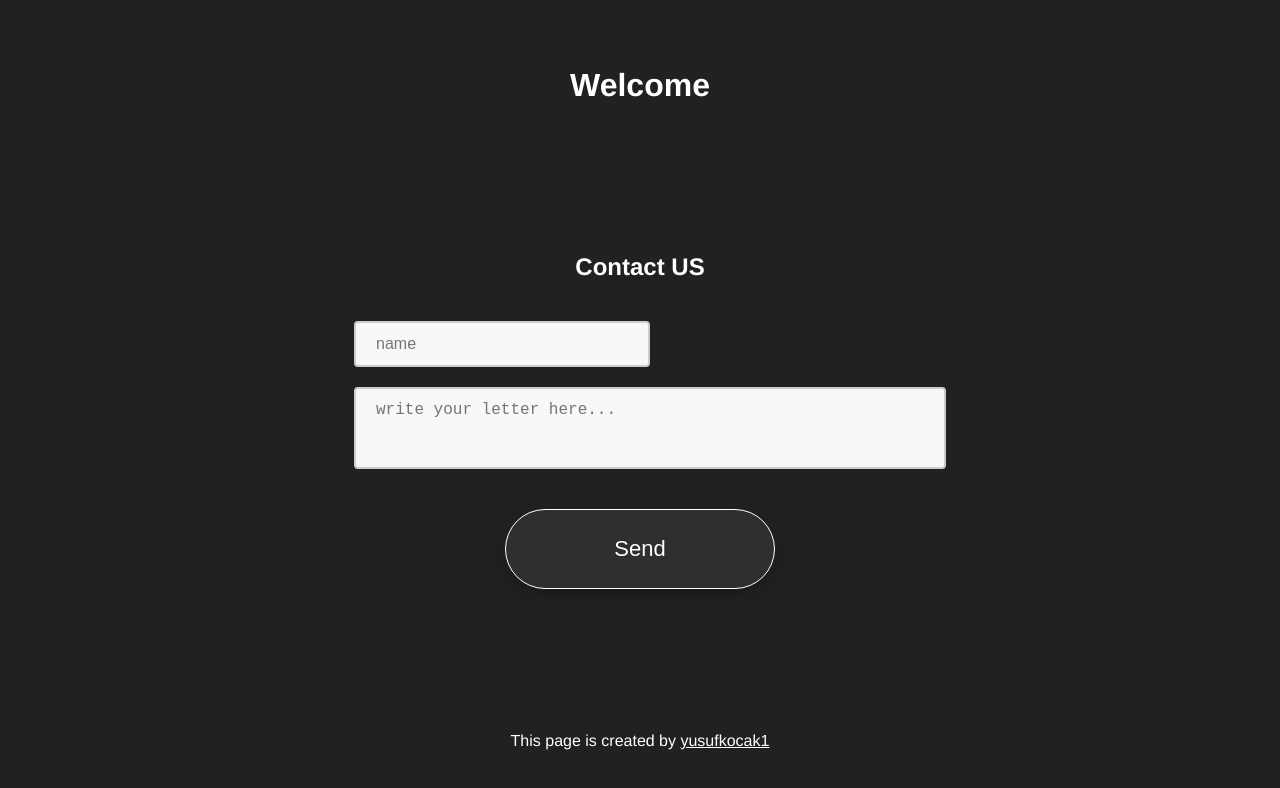
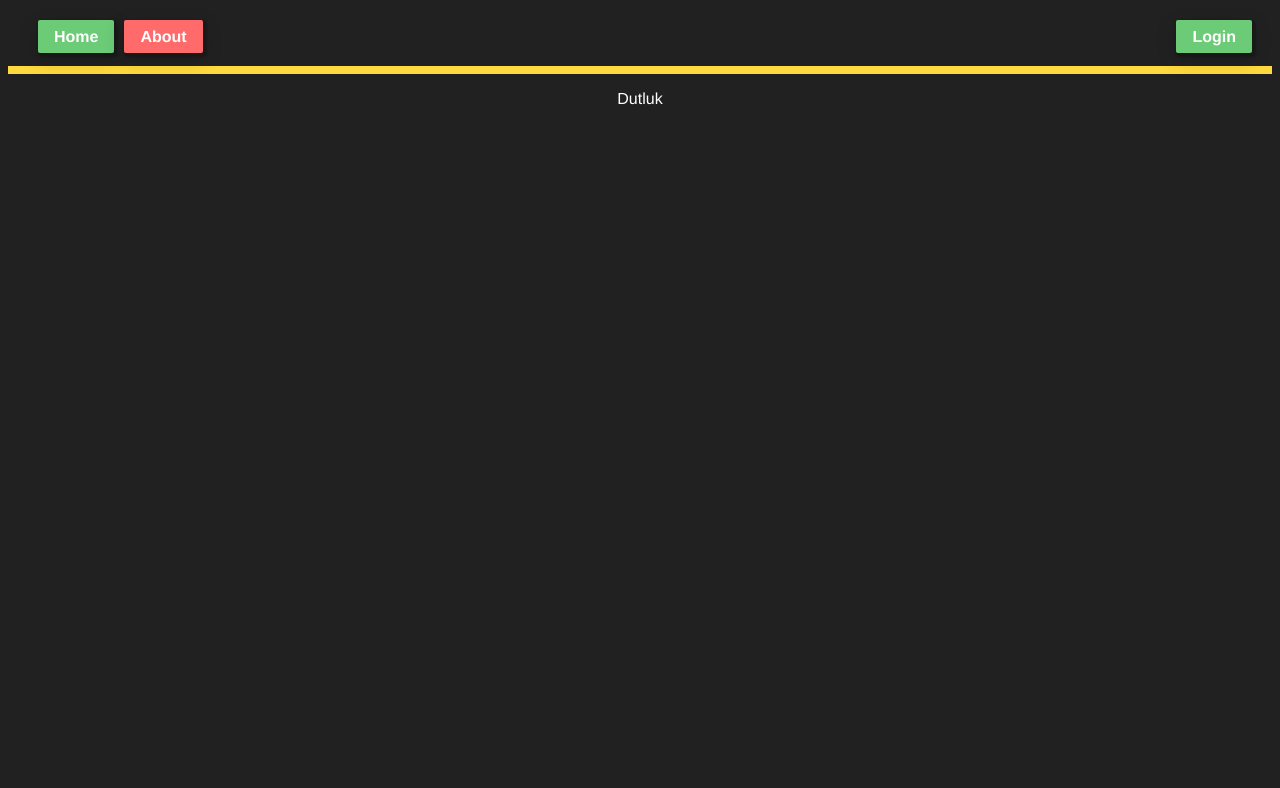
Before and after one commit to yusufkocak1/blog, a Vue app: page /about in a window 1280 px wide. Shown: the top 788 px of the page. Built offline with nearby package versions, Linux system fonts and the light colour scheme.

Commit message:
bazı düzeltmeler

```diff
--- a/src/App.vue
+++ b/src/App.vue
@@ -1,29 +1,57 @@
 <template>
-  <div id="app">
-
-    <HelloWorld msg="Welcome "/>
+  <div id="nav">
+    <div>
+      <router-link class="nav-item" to="/">Home</router-link>
+      <router-link class="nav-item" to="/about">About</router-link>
+    </div>
+    <div>
+      <router-link class="nav-item" to="/login">Login</router-link>
+    </div>
   </div>
+  <router-view/>
 </template>
-
-<script>
-import HelloWorld from './components/HelloWorld.vue'
-
-export default {
-  name: 'App',
-  components: {
-    HelloWorld
-  }
-}
-</script>
 
 <style>
 #app {
   font-family: Avenir, Helvetica, Arial, sans-serif;
   text-align: center;
-  height: 100vh;
+  color: #fff;
+  background-color: #212121;
 }
 
 body {
   background-color: #212121;
+
+}
+
+#nav {
+  display: flex;
+  flex-direction: row;
+  justify-content: space-between;
+  padding: 20px;
+  border-bottom: 8px solid #FFD93D;
+}
+
+.nav-item {
+  width: 100px;
+  box-shadow: 2px 2px 2px 2px rgba(0, 0, 0, 0.2), 0 6px 20px 0 rgba(0, 0, 0, 0.19);
+  border-radius: 2px;
+  padding: 8px;
+  padding-left: 16px;
+  padding-right: 16px;
+  background-color: #6BCB77;
+  color: #fff;
+  text-decoration: none;
+  margin-left: 10px;}
+
+#nav a {
+  font-weight: bold;
+}
+
+#nav a.router-link-exact-active {
+  color: #fff;
+  background-color: #FF6B6B;
+  box-shadow: 2px 2px 2px 2px rgba(0, 0, 0, 0.2), 0 6px 20px 0 rgba(0, 0, 0, 0.19);
+
 }
 </style>
--- a/src/components/HelloWorld.vue
+++ b/src/components/HelloWorld.vue
@@ -6,16 +6,16 @@
       <form v-on:submit.prevent="submitForm">
 
         <div class="form-group">
-          <input id="name" v-model="form.name" class="form-control" placeholder="name" type="text">
+          <input id="name" v-model="form.name" class="form-control" placeholder="Contact address" type="text">
           <textarea id="message" v-model="form.message" class="form-control" name="message"
-                    placeholder="write your letter here..."
+                    placeholder="Write your letter here..."
                     rows="3"></textarea>
         </div>
         <div class="form-group">
 
           <div class="button-group">
             <button id="btn">
-              <p id="btnText">Send</p>
+              <p id="btnText"><strong>Send</strong></p>
               <div class="check-box">
                 <svg viewBox="0 0 50 50" xmlns="http://www.w3.org/2000/svg">
                   <path d="M14.1 27.2l7.1 7.2 16.7-16.8" fill="transparent"/>
@@ -35,7 +35,6 @@
 
 <script>
 import axios from 'axios';
-
 export default {
   name: 'HelloWorld',
   props: {
@@ -104,20 +103,19 @@ li {
 a {
   color: #fff;
 }
-
-.container {
+.container{
+  min-width:600px;
   width: 100%;
   height: 90%;
   padding-top: 3%;
-  background-color: #212121;
+  background-color: #3f51b5;
   color: #fff;
   display: flex;
   flex-direction: column;
   justify-content: space-between;
   align-items: center;
 }
-
-.form-group {
+.form-group{
   padding: 10px;
   margin: 10px;
   display: flex;
@@ -125,60 +123,59 @@ a {
   justify-content: center;
   align-items: start;
 }
-
-.form-group input {
-  width: 50%
-}
-
-.form-control {
-  margin: 10px;
+.form-control{
   width: 100%;
   padding: 12px 20px;
   box-sizing: border-box;
-  border: 2px solid #ccc;
   border-radius: 4px;
-  background-color: #f8f8f8;
   font-size: 16px;
   resize: none;
+  margin:8px;
+  box-shadow: 2px 2px 2px 2px rgba(0, 0, 0, 0.2), 0 6px 20px 0 rgba(0, 0, 0, 0.19);
+  border:none;
+
 }
-
-.contact {
+.contact{
   width: 50%;
+  min-width:400px;
 }
-
-button {
+button{
     width: 270px;
     height: 80px;
-  border: 1px solid #fff;
     outline: none;
-  background: #2f2f2f;
+    background: #FF6B6B;
     color: #fff;
     font-size: 22px;
+
+  font-weight: bold;
     border-radius: 40px;
     text-align: center;
-  box-shadow: 0 6px 20px -5px rgba(0, 0, 0, 0.4);
     position: relative;
     overflow: hidden;
     cursor: pointer;
+    box-shadow: 2px 2px 2px 2px rgba(0, 0, 0, 0.2), 0 6px 20px 0 rgba(0, 0, 0, 0.19);
+    border:none;
 }
 
-.check-box {
+
+
+.check-box{
     width: 80px;
     height: 80px;
     border-radius: 40px;
-  box-shadow: 0 0 12px -2px rgba(0, 0, 0, 0.5);
+    box-shadow: 0 0 12px -2px rgba(0,0,0,0.5);
     position: absolute;
     top: 0;
     right: -40px;
     opacity: 0;
 }
 
-.check-box svg {
+.check-box svg{
     width: 40px;
     margin: 20px;
 }
 
-svg path {
+svg path{
     stroke-width: 3;
     stroke: #fff;
     stroke-dasharray: 34;
@@ -191,18 +188,18 @@ svg path {
   transition: 1s;
 }
 
-.active .check-box {
+.active .check-box{
     right: 0;
     opacity: 1;
     transition: 1s;
 }
 
-.active p {
+.active p{
     margin-right: 125px;
     transition: 1s;
 }
 
-.active svg path {
+.active svg path{
     stroke-dashoffset: 0;
     transition: 1s;
     transition-delay: 1s;
--- /dev/null
+++ b/src/components/ShowLetter.vue
@@ -0,0 +1,46 @@
+<template>
+  <div>
+    <ul>
+      <li v-for="item in messages" :key="item">{{item}}</li>
+    </ul>
+  </div>
+</template>
+<script>
+import axios from "axios";
+
+export default {
+  name: 'ShowLetter',
+  data() {
+    return {
+      messages: []
+    }
+  },
+  created: function () {
+        let requestMessage = {
+          "fromID": 1,
+          "toID": 2
+        };
+        axios.post('https://yusufkocak-dev-server.herokuapp.com/getMessage', requestMessage)
+            .then((res) => {
+              console.log(res)
+              this.messages = res.data;
+            })
+            .catch((error) => {
+              console.log(error)
+            });
+      }
+
+
+}
+</script>
+<style>
+ul{
+  background-color:#fff;
+  color:#000;
+}
+li{
+  margin:8px;
+  list-style: none
+}
+
+</style>
--- a/src/main.js
+++ b/src/main.js
@@ -1,8 +1,5 @@
-import Vue from 'vue'
+import { createApp } from 'vue'
 import App from './App.vue'
+import router from './router'
 
-Vue.config.productionTip = false
-
-new Vue({
-  render: h => h(App),
-}).$mount('#app')
+createApp(App).use(router).mount('#app')
--- /dev/null
+++ b/src/router/index.js
@@ -0,0 +1,30 @@
+import { createRouter, createWebHistory } from 'vue-router'
+import Home from '../views/Home.vue'
+import Login from "../views/Login";
+
+const routes = [
+  {
+    path: '/',
+    name: 'Home',
+    component: Home
+  },
+  {
+    path: '/about',
+    name: 'About',
+    // route level code-splitting
+    // this generates a separate chunk (about.[hash].js) for this route
+    // which is lazy-loaded when the route is visited.
+    component: () => import(/* webpackChunkName: "about" */ '../views/About.vue')
+  },{
+    path: '/login',
+    name: 'login',
+    component: Login
+  }
+]
+
+const router = createRouter({
+  history: createWebHistory(process.env.BASE_URL),
+  routes
+})
+
+export default router
--- /dev/null
+++ b/src/views/About.vue
@@ -0,0 +1,37 @@
+<template>
+  <div class="about">
+
+    <ShowLetter v-if="isLogin"></ShowLetter>
+    <p v-else v-on:click="secret">Dutluk</p>
+  </div>
+</template>
+<script>
+import ShowLetter from '@/components/ShowLetter';
+
+
+export default {
+  name: 'about',
+  data() {
+    return {
+      isLogin: false,
+      temp: 0
+    }
+  },
+  components: {
+    ShowLetter
+  },
+  methods: {
+    secret() {
+      if (this.temp > 7) {
+        this.isLogin = true;
+      } else {
+        this.temp++;
+      }
+
+    }
+  },
+  created: function () {
+
+  }
+}
+</script>
--- /dev/null
+++ b/src/views/Home.vue
@@ -0,0 +1,17 @@
+<template>
+  <div class="home">
+    <HelloWorld msg="Welcome to Your Vue.js App"/>
+  </div>
+</template>
+
+<script>
+// @ is an alias to /src
+import HelloWorld from '@/components/HelloWorld.vue'
+
+export default {
+  name: 'Home',
+  components: {
+    HelloWorld
+  }
+}
+</script>
--- /dev/null
+++ b/src/views/Login.vue
@@ -0,0 +1,32 @@
+<template>
+  <div class="login">
+    <Button v-if="!isLogin" v-on:click="login">
+      login
+    </Button>
+    <Button v-else v-on:click="logout">logout</Button>
+  </div>
+</template>
+<script>
+
+
+export default {
+  name: 'login',
+  data() {
+    return {
+      isLogin: false
+    }
+  },
+  components: {},
+  methods: {
+    login() {
+
+    },
+    logout() {
+
+    }
+  },
+  mounted: function () {
+
+  }
+}
+</script>
```
Also changed, not shown: package.json (+9 -8 lines), 2 other files (tests, documents, lock files or other folders). Lines whose indentation alone changed are shown as unchanged.
